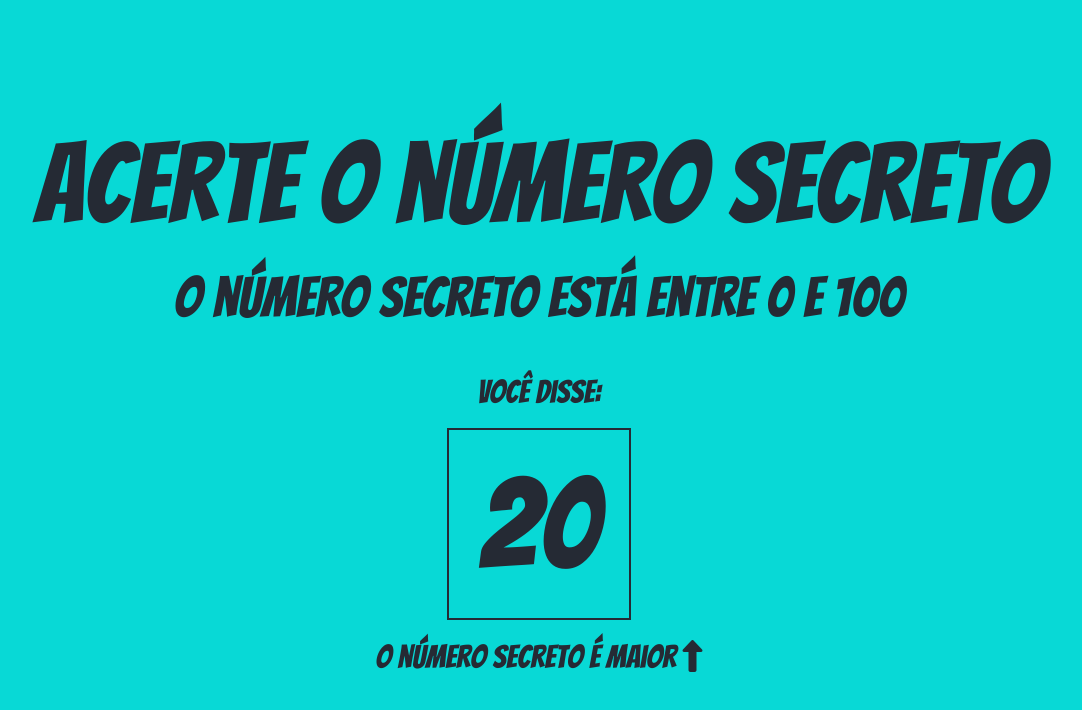
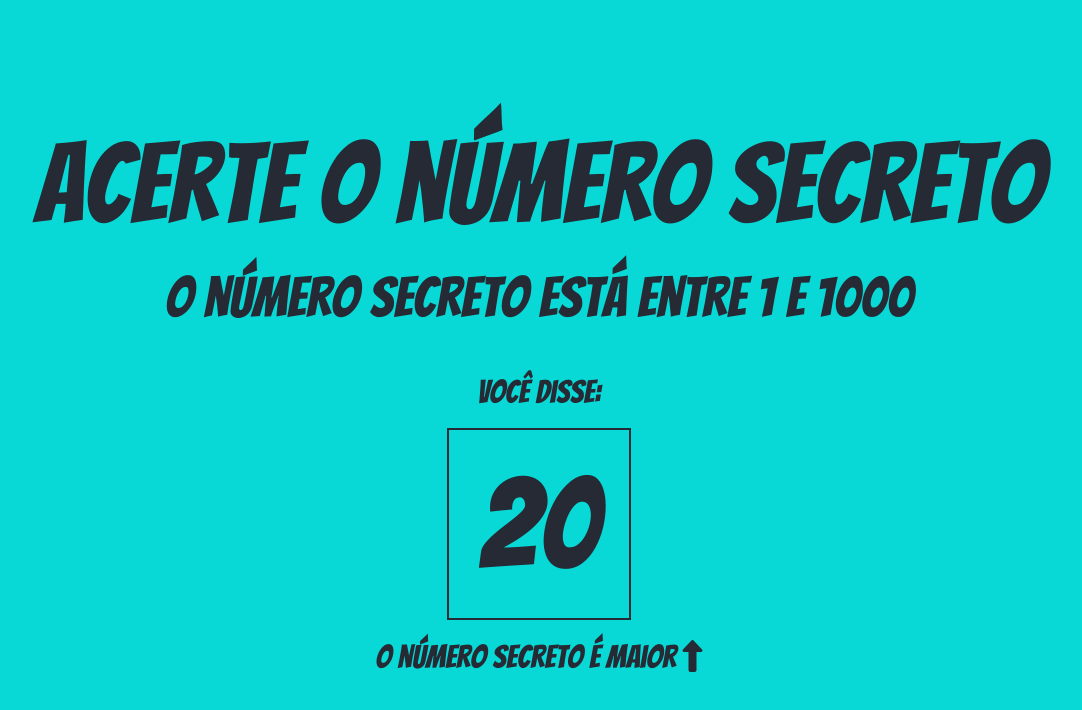
Before and after one commit to iago-monteirog/secret-number, a plain HTML site: page index.html in a window 1280 px wide. Shown: the whole page, without its empty margins (101-1183 px from the left). Drawn offline with nearby package versions, Linux system fonts and the light colour scheme.

Commit message:
feat: generate secret number randomly

```diff
--- /dev/null
+++ b/app/sortNumber.js
@@ -0,0 +1,14 @@
+const lowerValue = 1;
+const highestValue = 1000;
+
+const secretNumber = generateRandomNumber();
+
+function generateRandomNumber() {
+    return parseInt(Math.random() * highestValue + 1);
+}
+
+const lowerValueElement = document.getElementById('menor-valor');
+lowerValueElement.innerHTML = lowerValue;
+
+const highestValueElement = document.getElementById('maior-valor');
+highestValueElement.innerHTML = highestValue;
--- a/index.html
+++ b/index.html
@@ -20,5 +20,7 @@
         <div>O número secreto é maior <i class="fa-solid fa-up-long"></i></div>
 
     </div>
+
+    <script src="./app/sortNumber.js"></script>
 </body>
 </html>
```
